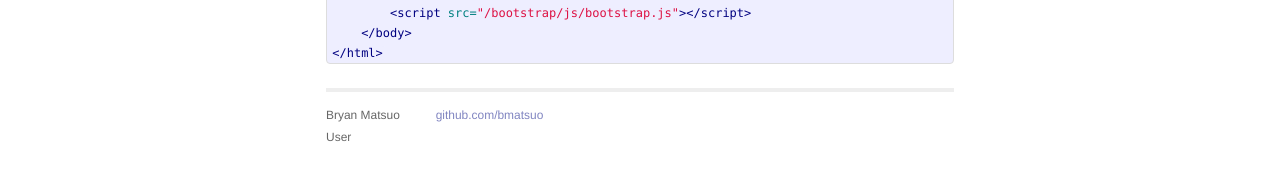
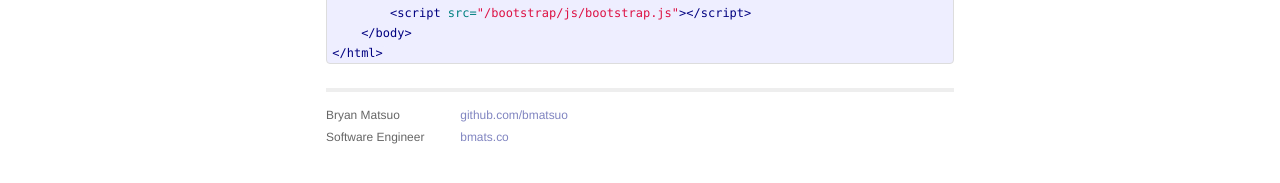
Before and after one commit to bmatsuo/bmatsuo.github.io, a Jekyll site: the page built from _posts/2013-06-23-integrating-bootstrap-and-jekyll.markdown, in a window 1280 px wide and 1378 px high. Shown: the part 1188-1371 px from the top of the window. Built offline with Jekyll 4.4.1, drawn with Linux system fonts in a browser that asks for light colours.

Commit message:
footer fix

```diff
--- a/_layouts/default.html
+++ b/_layouts/default.html
@@ -37,13 +37,14 @@
                 <div class="footer">
                     <div class="contact">
                         <p>
-                        Bryan Matsuo<br />
-                        User
+                        Bryan Matsuo<br/>
+                        Software Engineer
                         </p>
                     </div>
                     <div class="contact">
                         <p>
-                        <a href="http://github.com/bmatsuo/">github.com/bmatsuo</a><br />
+                        <a href="http://github.com/bmatsuo/">github.com/bmatsuo</a><br/>
+                        <a href="http://bmats.co/">bmats.co</a>
                         </p>
                     </div>
                 </div>
```
